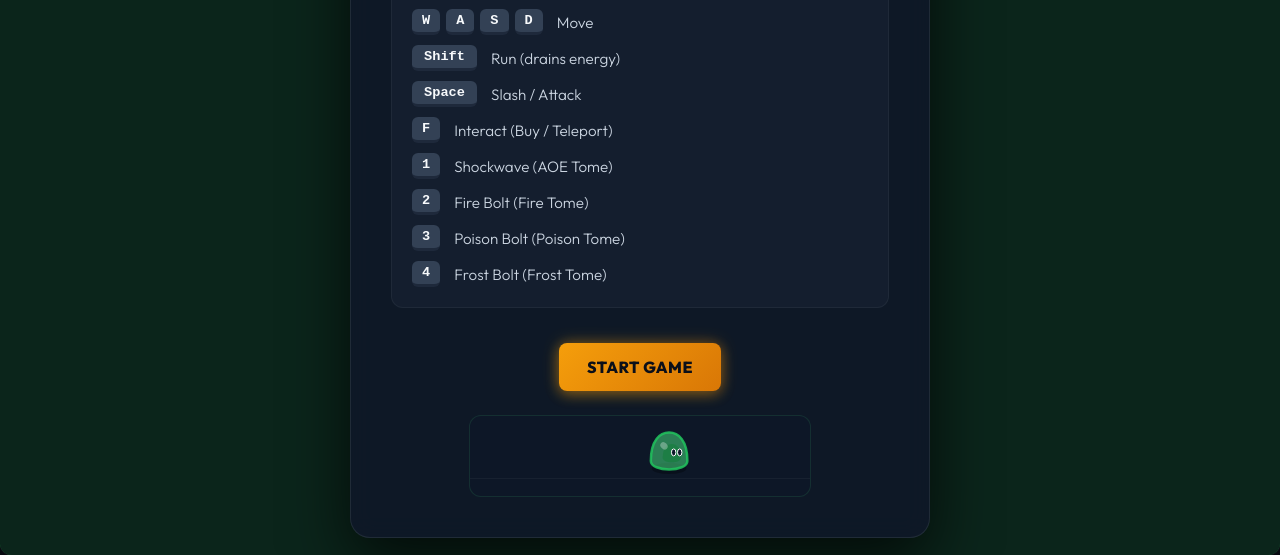
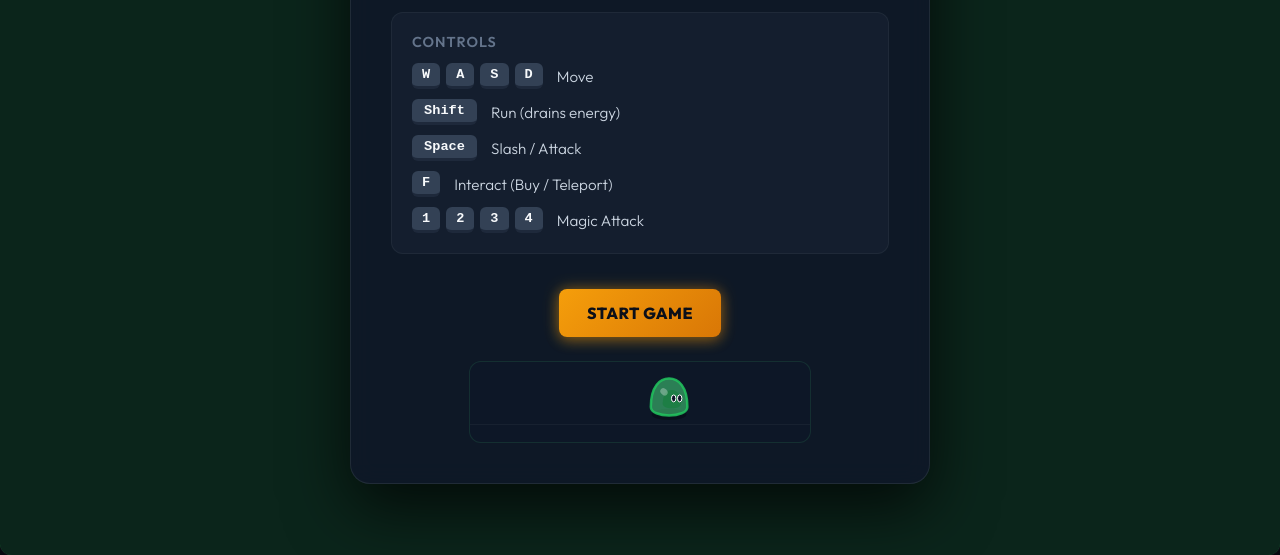
Before and after one commit to Servation/OscillaMortis, a website built with Vite: page index.html in a window 1280 px wide. Shown: the part 245-800 px from the top of the page. Built offline with nearby package versions, Linux system fonts and the light colour scheme; files whose address does not match are found by name.

Commit message:
Simplify magic controls to single 1-4 Magic Attack row

```diff
--- a/index.html
+++ b/index.html
@@ -52,19 +52,10 @@
       </div>
       <div class="control-row">
         <span class="control-key">1</span>
-        <span class="control-label">Shockwave (AOE Tome)</span>
-      </div>
-      <div class="control-row">
         <span class="control-key">2</span>
-        <span class="control-label">Fire Bolt (Fire Tome)</span>
-      </div>
-      <div class="control-row">
         <span class="control-key">3</span>
-        <span class="control-label">Poison Bolt (Poison Tome)</span>
-      </div>
-      <div class="control-row">
         <span class="control-key">4</span>
-        <span class="control-label">Frost Bolt (Frost Tome)</span>
+        <span class="control-label">Magic Attack</span>
       </div>
     </div>
   </div>
```
